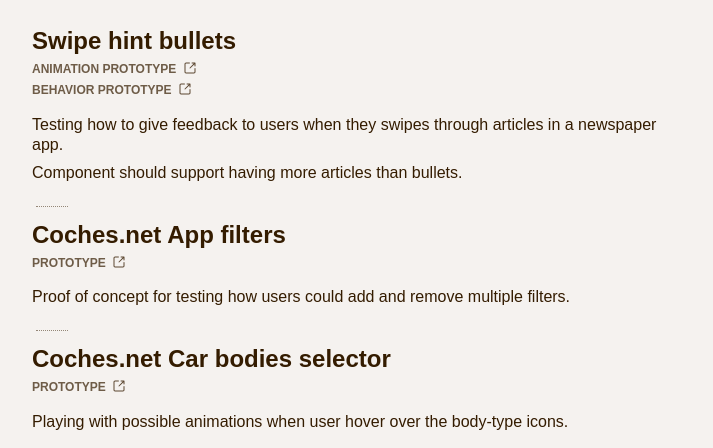
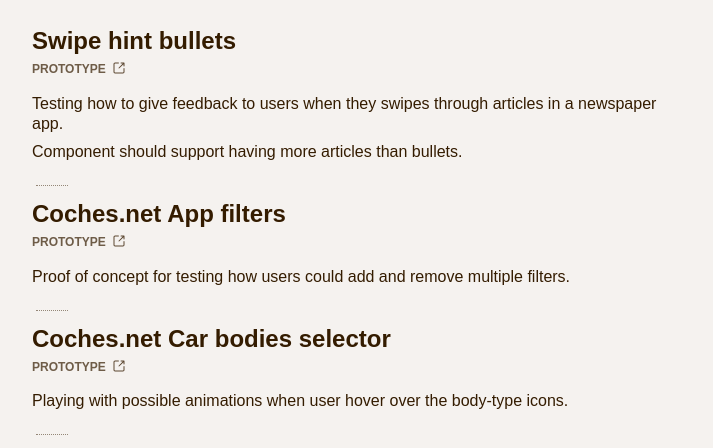
Before and after one commit to nahuelsotelo/nahuelsotelo.github.io, a website: page portfolio.html in a window 1280 px wide. Shown: the part 76-524 px from the top of the page, without its empty margins (144-857 px from the left). Drawn offline with Linux system fonts and the light colour scheme.

Commit message:
update current work

```diff
--- a/portfolio.html
+++ b/portfolio.html
@@ -29,16 +29,8 @@
           <li>
             <h3>Swipe hint bullets</h3>
             <p class="t-small">
-              <a href="https://framer.cloud/mwiDD">
-                Animation Prototype
-                <svg class="icon">
-                  <use xlink:href="#external"></use>
-                </svg>
-              </a>
-            </p>
-            <p class="t-small">
               <a href="https://framer.cloud/HbZdp">
-                Behavior Prototype
+                Prototype
                 <svg class="icon">
                   <use xlink:href="#external"></use>
                 </svg>
```
Also changed, not shown: index.html (+1 -1 lines).
